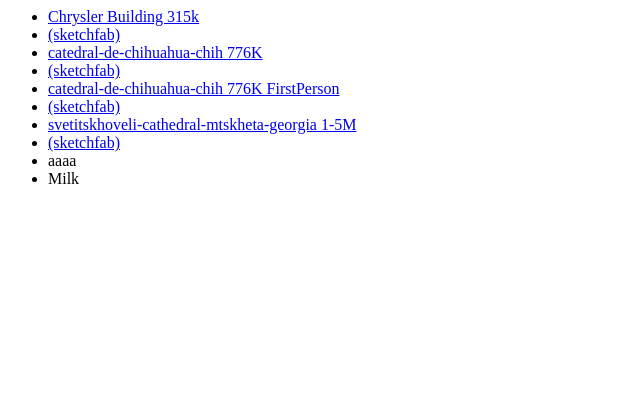
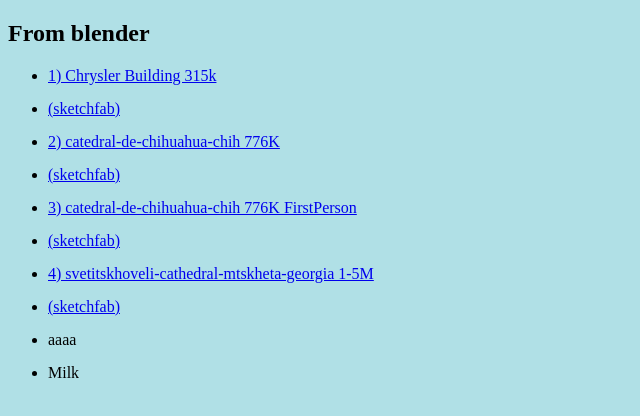
Before and after one commit to MahmoudAshraf-CIS/BlenderVerge3DExport, a website: page index.html in a window 1280 px wide. Shown: the whole page, without its empty margins (0-640 px from the left). Drawn offline with Linux system fonts and the light colour scheme.

Commit message:
Update index.html

```diff
--- a/index.html
+++ b/index.html
@@ -1,19 +1,58 @@
-<ul>
-    <li><a href="Chrysler Building/Chrysler Building.html" target="_blank">Chrysler Building 315k</a></li>
-    <li><a href="https://sketchfab.com/3d-models/chrysler-building-6345ce92f01b4e569d6d438f5038414f">(sketchfab)</a></li>
+<!DOCTYPE html>
+<html>
+
+<head>
+    <style>
+        body {
+            background-color: powderblue;
+        }
+
+        h1 {
+            color: blue;
+        }
+
+        p {
+            color: red;
+        }
+
+        li:not(:last-child) {
+            margin-bottom: 15px;
+        }
+    </style>
+</head>
+
+<body>
+    <h2>From blender</h2>
+    <ul>
+        <li><a href="Chrysler Building/Chrysler Building.html" target="_blank">1) Chrysler Building 315k</a></li>
+        <li><a href="https://sketchfab.com/3d-models/chrysler-building-6345ce92f01b4e569d6d438f5038414f">(sketchfab)</a>
+        </li>
 
 
-    <li><a href="catedral-de-chihuahua-chih 776K/catedral-de-chihuahua-chih 776K.html" target="_blank">catedral-de-chihuahua-chih 776K   </a></li>
-    <li><a href="https://sketchfab.com/3d-models/catedral-de-chihuahua-chih-1962d73d41cc4dfd9238646dae5de5bb">(sketchfab)</a></li>
+        <li><a href="catedral-de-chihuahua-chih 776K/catedral-de-chihuahua-chih 776K.html"
+                target="_blank">2) catedral-de-chihuahua-chih 776K </a></li>
+        <li><a
+                href="https://sketchfab.com/3d-models/catedral-de-chihuahua-chih-1962d73d41cc4dfd9238646dae5de5bb">(sketchfab)</a>
+        </li>
 
 
-    <li><a href="catedral-de-chihuahua-chih 776K FirstPerson/catedral-de-chihuahua-chih 776K FirstPerson.html" target="_blank">catedral-de-chihuahua-chih 776K FirstPerson  </a></li>
-    <li><a href="https://sketchfab.com/3d-models/catedral-de-chihuahua-chih-1962d73d41cc4dfd9238646dae5de5bb">(sketchfab)</a></li>
+        <li><a href="catedral-de-chihuahua-chih 776K FirstPerson/catedral-de-chihuahua-chih 776K FirstPerson.html"
+                target="_blank">3) catedral-de-chihuahua-chih 776K FirstPerson </a></li>
+        <li><a
+                href="https://sketchfab.com/3d-models/catedral-de-chihuahua-chih-1962d73d41cc4dfd9238646dae5de5bb">(sketchfab)</a>
+        </li>
 
 
-    <li><a href="svetitskhoveli-cathedral-mtskheta-georgia 1-5M/svetitskhoveli-cathedral-mtskheta-georgia 1-5M.html" target="_blank">svetitskhoveli-cathedral-mtskheta-georgia 1-5M  </a></li>
-    <li><a href="https://sketchfab.com/3d-models/svetitskhoveli-cathedral-mtskheta-georgia-22362072fe5d4bd08ea78e89df4b3e4c">(sketchfab)</a></li>
+        <li><a href="svetitskhoveli-cathedral-mtskheta-georgia 1-5M/svetitskhoveli-cathedral-mtskheta-georgia 1-5M.html"
+                target="_blank">4) svetitskhoveli-cathedral-mtskheta-georgia 1-5M </a></li>
+        <li><a
+                href="https://sketchfab.com/3d-models/svetitskhoveli-cathedral-mtskheta-georgia-22362072fe5d4bd08ea78e89df4b3e4c">(sketchfab)</a>
+        </li>
 
-    <li>aaaa</li>
-    <li>Milk</li>
-</ul>
+        <li>aaaa</li>
+        <li>Milk</li>
+    </ul>
+
+</body>
+
+</html>
```
